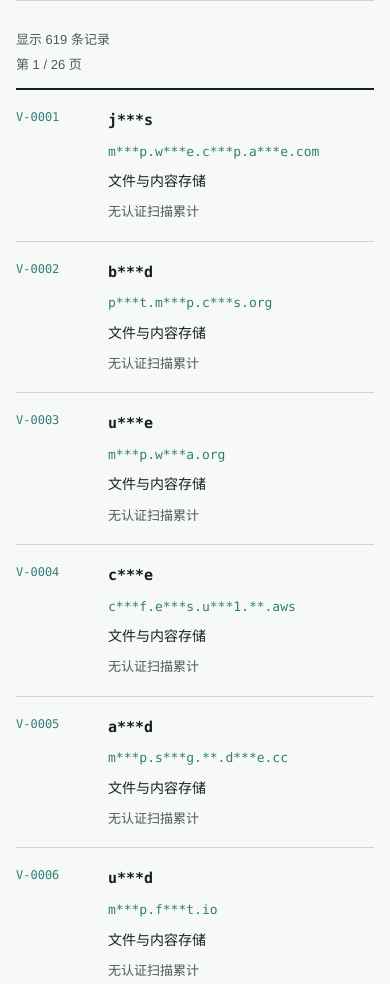
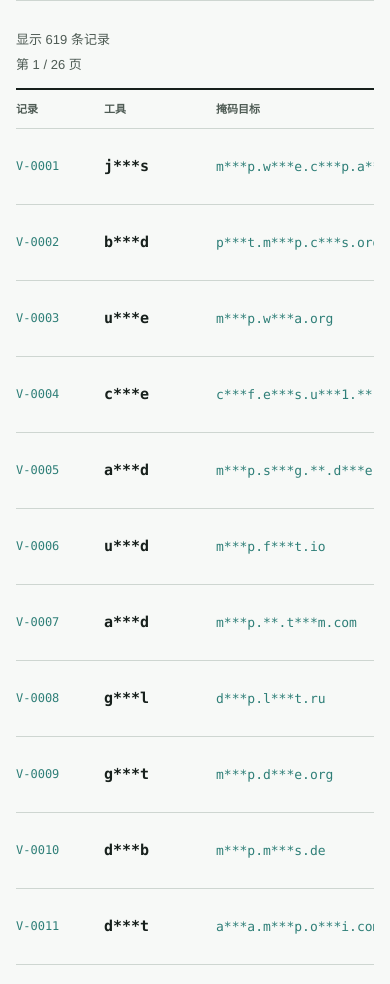
Before and after one commit to KbLoser/MCPScope, a plain HTML site: page site/records.html in a window 390 px wide. Shown: the part 2288-3272 px from the top of the page. Drawn offline with Linux system fonts and the light colour scheme.

Commit message:
保持脱敏记录为单行布局

```diff
--- a/site/css/records.css
+++ b/site/css/records.css
@@ -356,11 +356,19 @@
 
 .record-list {
   display: grid;
+  min-width: 820px;
   border-bottom: 1px solid var(--line);
+}
+
+.record-table {
+  width: 100%;
+  overflow-x: auto;
+  overscroll-behavior-inline: contain;
 }
 
 .record-columns {
   display: grid;
+  min-width: 820px;
   gap: 22px;
   padding: 10px 0;
   color: var(--ink-soft);
@@ -418,6 +426,7 @@
 .record-source {
   color: var(--ink-soft);
   font-size: 13px;
+  white-space: nowrap;
 }
 
 .record-empty {
@@ -645,27 +654,20 @@
   }
 
   .record-row {
-    align-items: start;
-    gap: 8px;
-    padding: 18px 0;
-    grid-template-columns: 84px minmax(0, 1fr);
+    align-items: center;
+    gap: 12px;
+    padding: 14px 0;
+    grid-template-columns: 76px 100px 220px 190px 150px;
   }
 
   .record-columns {
-    display: none;
+    display: grid;
+    gap: 12px;
+    grid-template-columns: 76px 100px 220px 190px 150px;
   }
 
   .record-list {
-    border-top: 2px solid var(--ink);
-  }
-
-  .record-row .record-category,
-  .record-row .record-source {
-    grid-column: 2;
-  }
-
-  .record-row .record-target {
-    grid-column: 2;
+    border-top: 0;
   }
 
   .record-row .record-tool {
--- a/site/records.html
+++ b/site/records.html
@@ -7,7 +7,7 @@
   <meta name="theme-color" content="#10231d">
   <title>脱敏记录 | MCPScope</title>
   <link rel="stylesheet" href="css/site.css">
-  <link rel="stylesheet" href="css/records.css">
+  <link rel="stylesheet" href="css/records.css?v=row-layout-1">
   <script src="data/public-records.js?v=masked-targets-1" defer></script>
   <script src="data/public-geography.js?v=masked-targets-1" defer></script>
   <script src="data/world-map.js?v=masked-targets-1" defer></script>
@@ -122,10 +122,12 @@
           <span id="page-status">第 1 / 26 页</span>
         </div>
 
-        <div class="record-columns" aria-hidden="true">
-          <span>记录</span><span>工具</span><span>掩码目标</span><span>能力类别</span><span>数据来源</span>
+        <div class="record-table" role="region" aria-label="脱敏记录表格" tabindex="0">
+          <div class="record-columns" aria-hidden="true">
+            <span>记录</span><span>工具</span><span>掩码目标</span><span>能力类别</span><span>数据来源</span>
+          </div>
+          <div class="record-list" id="record-list" aria-live="polite"></div>
         </div>
-        <div class="record-list" id="record-list" aria-live="polite"></div>
         <p class="records-error" id="records-error" hidden>脱敏记录加载失败，请通过本地静态服务器或 GitHub Pages 访问。</p>
 
         <nav class="pagination" aria-label="记录分页">
```
Also changed, not shown: site/tests/site.test.mjs (+4 -0 lines).
